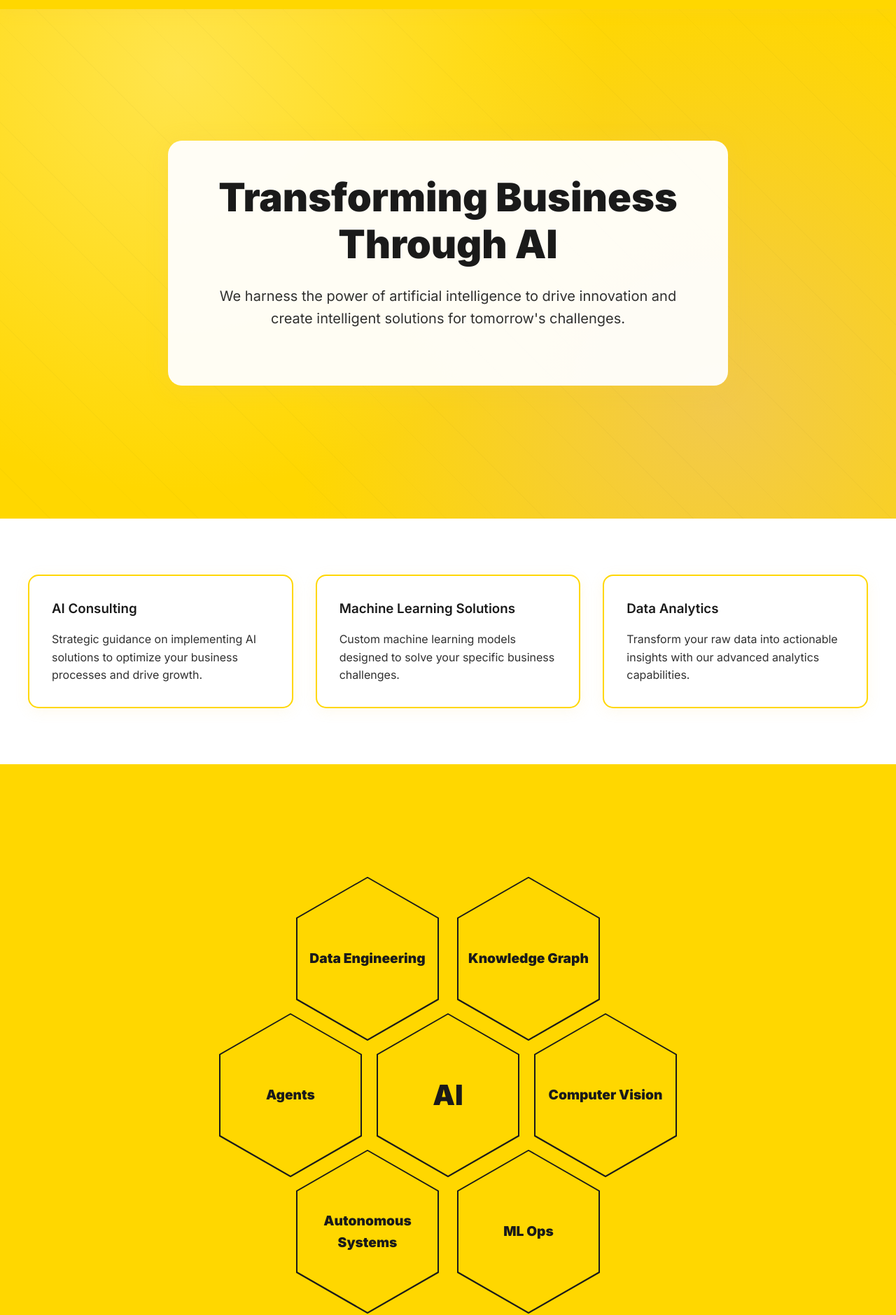
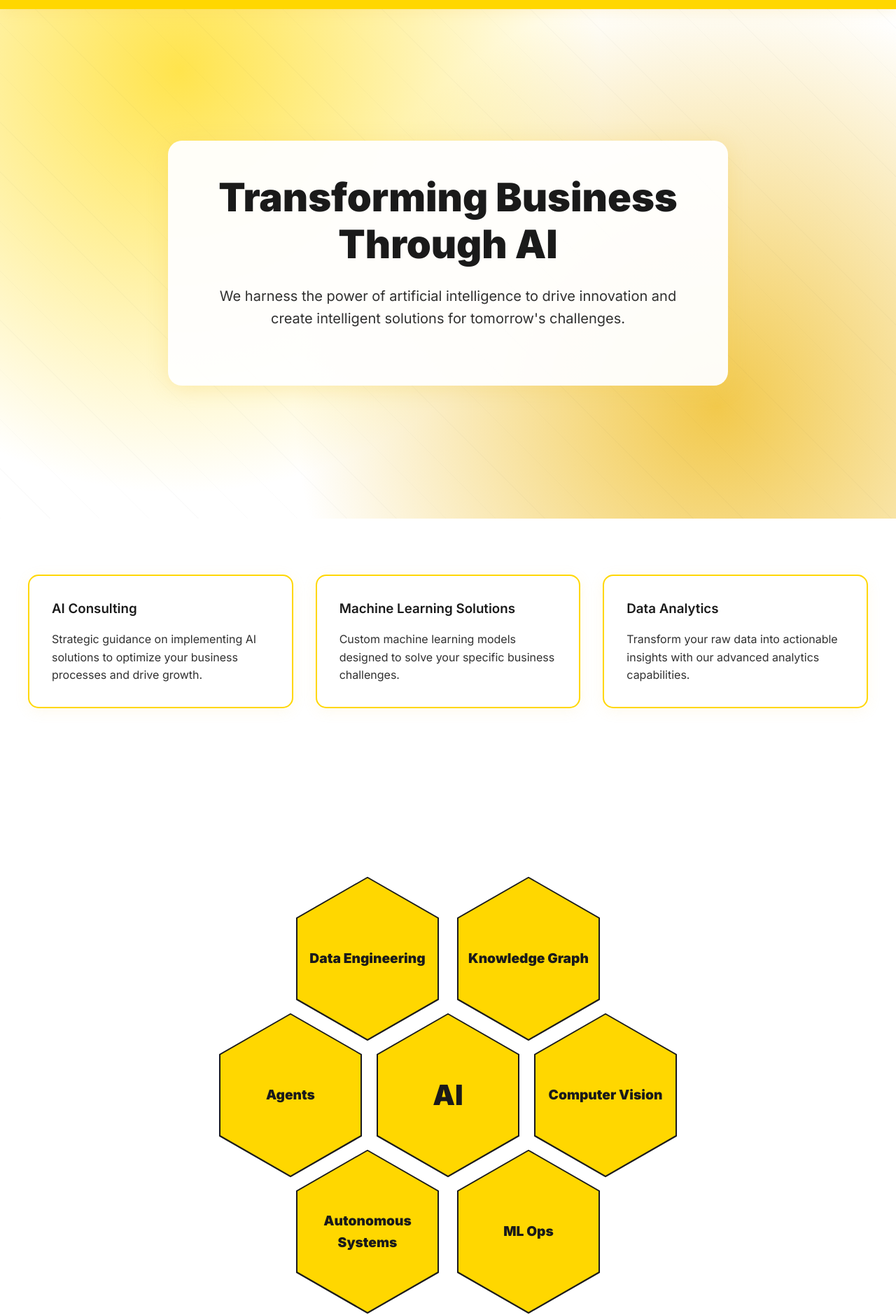
Before and after one commit to papiot/nerveworks.solutions, a plain HTML site: page index.html in a window 1280 px wide. Shown: the part 59-1938 px from the top of the page at 70% size. Drawn offline with Linux system fonts and the light colour scheme.

Commit message:
Less yellow

```diff
--- a/styles.css
+++ b/styles.css
@@ -73,7 +73,7 @@ body {
     padding: 2rem;
     position: relative;
     overflow: hidden;
-    background: var(--yellow-primary);
+    /* background: var(--yellow-primary); */
     padding-top: calc(70px + 2rem);
 }
 
@@ -235,7 +235,7 @@ body {
 }
 
 .honeycomb {
-    background: var(--yellow-primary);
+    /* background: var(--yellow-primary); */
     padding: 6rem 2rem;
     position: relative;
     overflow: visible;
```
